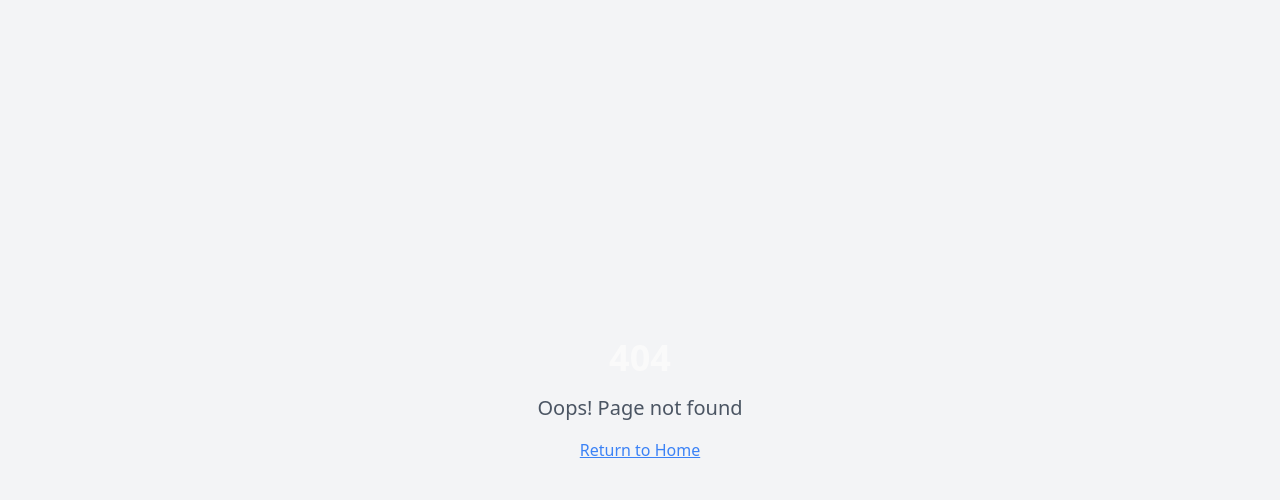
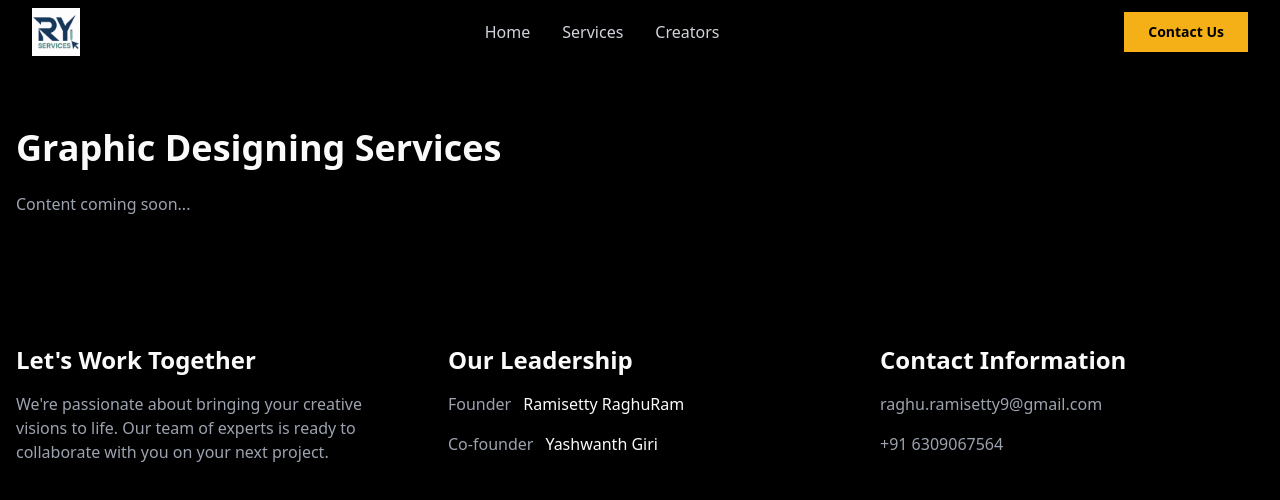
Before and after one commit to SujithJ05/image-copy-capture-kit, a React (Vite) app: page /services/graphic-designing in a window 1280 px wide. Before the commit this address had no page. Shown: the top 500 px of the page. Built offline with nearby package versions, Linux system fonts and the light colour scheme.

Commit message:
Add service page navigation
Navigate to service pages on "Learn more" click.

```diff
--- a/src/App.tsx
+++ b/src/App.tsx
@@ -1,3 +1,4 @@
+
 import { Toaster } from "@/components/ui/toaster";
 import { Toaster as Sonner } from "@/components/ui/sonner";
 import { TooltipProvider } from "@/components/ui/tooltip";
@@ -5,6 +6,12 @@ import { QueryClient, QueryClientProvider } from "@tanstack/react-query";
 import { BrowserRouter, Routes, Route } from "react-router-dom";
 import Index from "./pages/Index";
 import NotFound from "./pages/NotFound";
+import ScriptWritingPage from "./pages/services/ScriptWriting";
+import GraphicDesigningPage from "./pages/services/GraphicDesigning";
+import VideoEditingPage from "./pages/services/VideoEditing";
+import WebsiteDesignPage from "./pages/services/WebsiteDesign";
+import SmoExpertPage from "./pages/services/SmoExpert";
+import GoogleAdsPage from "./pages/services/GoogleAds";
 
 const queryClient = new QueryClient();
 
@@ -16,7 +23,12 @@ const App = () => (
       <BrowserRouter>
         <Routes>
           <Route path="/" element={<Index />} />
-          {/* ADD ALL CUSTOM ROUTES ABOVE THE CATCH-ALL "*" ROUTE */}
+          <Route path="/services/script-writing" element={<ScriptWritingPage />} />
+          <Route path="/services/graphic-designing" element={<GraphicDesigningPage />} />
+          <Route path="/services/video-editing" element={<VideoEditingPage />} />
+          <Route path="/services/website-design" element={<WebsiteDesignPage />} />
+          <Route path="/services/smo-expert" element={<SmoExpertPage />} />
+          <Route path="/services/google-ads" element={<GoogleAdsPage />} />
           <Route path="*" element={<NotFound />} />
         </Routes>
       </BrowserRouter>
--- a/src/components/ServicesSection.tsx
+++ b/src/components/ServicesSection.tsx
@@ -1,5 +1,6 @@
 
 import React from 'react';
+import { Link } from 'react-router-dom';
 import { Code, MessageSquare, BarChart2, Pencil, Palette, Film } from 'lucide-react';
 
 const services = [
@@ -7,31 +8,37 @@ const services = [
     title: "Script Writing",
     description: "Professional script writing services for all your creative needs",
     icon: Pencil,
+    path: "/services/script-writing"
   },
   {
     title: "Graphic Designing",
     description: "Creative and innovative graphic design solutions",
     icon: Palette,
+    path: "/services/graphic-designing"
   },
   {
     title: "Video Editing",
     description: "Professional video editing and post-production services",
     icon: Film,
+    path: "/services/video-editing"
   },
   {
     title: "Website Designer",
     description: "Custom website design and development for your digital presence",
     icon: Code,
+    path: "/services/website-design"
   },
   {
     title: "SMO Expert",
     description: "Strategic social media optimization to boost your online reach",
     icon: MessageSquare,
+    path: "/services/smo-expert"
   },
   {
     title: "Google ADS Manager",
     description: "Effective Google Ads management to maximize your ROI",
     icon: BarChart2,
+    path: "/services/google-ads"
   },
 ];
 
@@ -47,9 +54,9 @@ const ServicesSection = () => {
             </div>
             <h3 className="text-xl font-semibold mb-3">{service.title}</h3>
             <p className="text-gray-400">{service.description}</p>
-            <a href="#" className="inline-block mt-4 text-[#F6B017] hover:text-[#E5A416]">
+            <Link to={service.path} className="inline-block mt-4 text-[#F6B017] hover:text-[#E5A416]">
               Learn more →
-            </a>
+            </Link>
           </div>
         ))}
       </div>
--- /dev/null
+++ b/src/pages/services/GoogleAds.tsx
@@ -0,0 +1,21 @@
+
+import React from 'react';
+import Navbar from '../../components/Navbar';
+import Footer from '../../components/Footer';
+
+const GoogleAdsPage = () => {
+  return (
+    <div className="min-h-screen bg-background">
+      <Navbar />
+      <main className="pt-20 px-4">
+        <div className="max-w-7xl mx-auto py-12">
+          <h1 className="text-4xl font-bold mb-6">Google ADS Management Services</h1>
+          <p className="text-gray-400">Content coming soon...</p>
+        </div>
+      </main>
+      <Footer />
+    </div>
+  );
+};
+
+export default GoogleAdsPage;
--- /dev/null
+++ b/src/pages/services/GraphicDesigning.tsx
@@ -0,0 +1,21 @@
+
+import React from 'react';
+import Navbar from '../../components/Navbar';
+import Footer from '../../components/Footer';
+
+const GraphicDesigningPage = () => {
+  return (
+    <div className="min-h-screen bg-background">
+      <Navbar />
+      <main className="pt-20 px-4">
+        <div className="max-w-7xl mx-auto py-12">
+          <h1 className="text-4xl font-bold mb-6">Graphic Designing Services</h1>
+          <p className="text-gray-400">Content coming soon...</p>
+        </div>
+      </main>
+      <Footer />
+    </div>
+  );
+};
+
+export default GraphicDesigningPage;
--- /dev/null
+++ b/src/pages/services/ScriptWriting.tsx
@@ -0,0 +1,21 @@
+
+import React from 'react';
+import Navbar from '../../components/Navbar';
+import Footer from '../../components/Footer';
+
+const ScriptWritingPage = () => {
+  return (
+    <div className="min-h-screen bg-background">
+      <Navbar />
+      <main className="pt-20 px-4">
+        <div className="max-w-7xl mx-auto py-12">
+          <h1 className="text-4xl font-bold mb-6">Script Writing Services</h1>
+          <p className="text-gray-400">Content coming soon...</p>
+        </div>
+      </main>
+      <Footer />
+    </div>
+  );
+};
+
+export default ScriptWritingPage;
--- /dev/null
+++ b/src/pages/services/SmoExpert.tsx
@@ -0,0 +1,21 @@
+
+import React from 'react';
+import Navbar from '../../components/Navbar';
+import Footer from '../../components/Footer';
+
+const SmoExpertPage = () => {
+  return (
+    <div className="min-h-screen bg-background">
+      <Navbar />
+      <main className="pt-20 px-4">
+        <div className="max-w-7xl mx-auto py-12">
+          <h1 className="text-4xl font-bold mb-6">SMO Expert Services</h1>
+          <p className="text-gray-400">Content coming soon...</p>
+        </div>
+      </main>
+      <Footer />
+    </div>
+  );
+};
+
+export default SmoExpertPage;
--- /dev/null
+++ b/src/pages/services/VideoEditing.tsx
@@ -0,0 +1,21 @@
+
+import React from 'react';
+import Navbar from '../../components/Navbar';
+import Footer from '../../components/Footer';
+
+const VideoEditingPage = () => {
+  return (
+    <div className="min-h-screen bg-background">
+      <Navbar />
+      <main className="pt-20 px-4">
+        <div className="max-w-7xl mx-auto py-12">
+          <h1 className="text-4xl font-bold mb-6">Video Editing Services</h1>
+          <p className="text-gray-400">Content coming soon...</p>
+        </div>
+      </main>
+      <Footer />
+    </div>
+  );
+};
+
+export default VideoEditingPage;
--- /dev/null
+++ b/src/pages/services/WebsiteDesign.tsx
@@ -0,0 +1,21 @@
+
+import React from 'react';
+import Navbar from '../../components/Navbar';
+import Footer from '../../components/Footer';
+
+const WebsiteDesignPage = () => {
+  return (
+    <div className="min-h-screen bg-background">
+      <Navbar />
+      <main className="pt-20 px-4">
+        <div className="max-w-7xl mx-auto py-12">
+          <h1 className="text-4xl font-bold mb-6">Website Design Services</h1>
+          <p className="text-gray-400">Content coming soon...</p>
+        </div>
+      </main>
+      <Footer />
+    </div>
+  );
+};
+
+export default WebsiteDesignPage;
```
